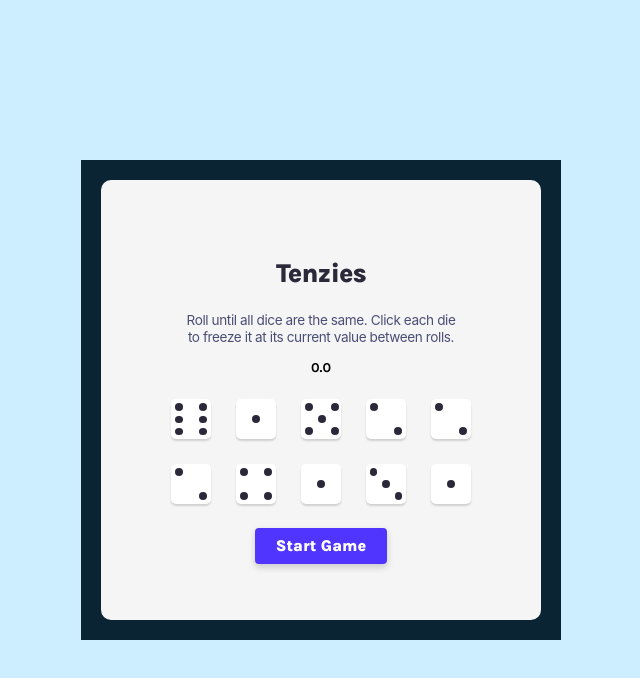
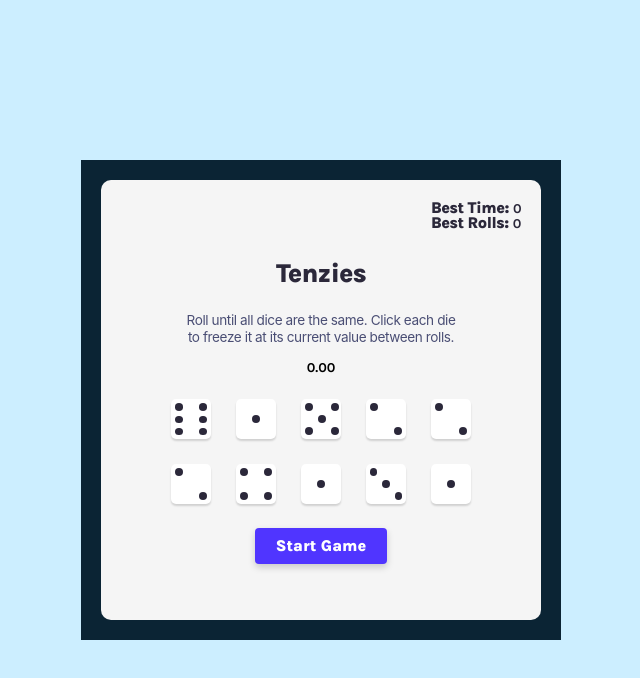
Before and after one commit to PablloZz/tenzies, a React (Vite) app: page / in a window 1280 px wide. Shown: the top 678 px of the page, without its empty margins (319-959 px from the left). Built offline with nearby package versions, Linux system fonts and the light colour scheme.

Commit message:
ADD: Best Time, Best Rolls and update timer

```diff
--- a/src/App.tsx
+++ b/src/App.tsx
@@ -1,4 +1,4 @@
-import React, { useEffect, useState } from "react"
+import React, { useCallback, useEffect, useRef, useState } from "react"
 import { Die } from "./components/Die"
 import "./style.css"
 import { nanoid } from "nanoid"
@@ -17,22 +17,76 @@ export default function App() {
   const [tenzies, setTenzies] = useState(false)
   const [numberOfRolls, setNumberOfRolls] = useState(0)
   const [isGameStarted, setIsGameStarted] = useState(false)
+  const [seconds, setSeconds] = useState(0)
+  const [minutes, setMinutes] = useState(0)
+  const [bestTime, setBestTime] = useState(() =>
+    Number(localStorage.getItem("best-time"))
+  )
+  const [bestRolls, setBestRolls] = useState(() =>
+    Number(localStorage.getItem("best-rolls"))
+  )
+
+  let timerId = useRef(0)
 
   useEffect(() => {
     const dieValue = dice[0].value.length
     const isValuesTheSame = dice.every((die) => die.value.length === dieValue)
     const isNumbersHeld = dice.every((die) => die.isHeld)
     if (isValuesTheSame && isNumbersHeld) {
-      setTenzies(true)
-      setIsGameStarted(false)
-      alert("You won")
+      setEndOfGame()
     }
   }, [dice])
+
+  useEffect(() => {
+    if (!isGameStarted) {
+      window.clearInterval(timerId.current)
+      return
+    }
+    setSeconds(0)
+    setMinutes(0)
+
+    function increaseTime() {
+      setSeconds((prevTime) => {
+        if (prevTime + 1 === 60) {
+          setMinutes((prevMinutes) => prevMinutes + 1)
+          return 0
+        }
+        return prevTime + 1
+      })
+    }
+
+    timerId.current = window.setInterval(increaseTime, 1000)
+
+    return () => window.clearInterval(timerId.current)
+  }, [isGameStarted])
+
+  const startGame = useCallback(() => {
+    setIsGameStarted(true)
+    setNumberOfRolls(0)
+  }, [])
+
+  const newGame = useCallback(() => {
+    setDice(allNewDice())
+    setNumberOfRolls(0)
+    setIsGameStarted(true)
+    setTenzies(false)
+  }, [])
+
+  const rollDice = useCallback(() => {
+    const newDice = allNewDice()
+
+    setDice((prevDice) =>
+      prevDice.map((die, index) => {
+        return die.isHeld ? die : newDice[index]
+      })
+    )
+
+    setNumberOfRolls((prevNumber) => prevNumber + 1)
+  }, [])
 
   function allNewDice() {
     const newDiceArray: DieType[] = []
 
-    //Create Dice
     for (let i = 0; i < 10; i++) {
       const newValue = Math.ceil(Math.random() * 6)
       let diceDots = createDiceDots(newValue)
@@ -52,20 +106,8 @@ export default function App() {
     return diceDots
   }
 
-  function rollDice() {
-    const newDice = allNewDice()
-
-    setDice((prevDice) =>
-      prevDice.map((die, index) => {
-        return die.isHeld ? die : newDice[index]
-      })
-    )
-
-    setNumberOfRolls((prevNumber) => prevNumber + 1)
-  }
-
   function holdDice(id: string) {
-    if(!isGameStarted) return
+    if (!isGameStarted) return
 
     setDice((prevDice) =>
       prevDice.map((die) => {
@@ -74,16 +116,52 @@ export default function App() {
     )
   }
 
-  function startGame() {
-    setIsGameStarted(true)
-    setNumberOfRolls(0)
+  function getTimeOfGame() {
+    let timeFormat = ""
+    if (seconds < 10) {
+      timeFormat = `0${seconds}`
+    } else if (seconds >= 10) {
+      timeFormat = `${seconds}`
+    }
+    let time = minutes < 1 ? "0." + timeFormat : minutes + "." + seconds
+    return time
   }
 
-  function newGame() {
-    setDice(allNewDice())
-    setNumberOfRolls(0)
-    setIsGameStarted(true)
-    setTenzies(false)
+  function setEndOfGame() {
+    setTenzies(true)
+    setIsGameStarted(false)
+    calculateBestTime()
+    calculateBestRolls()
+    alert("You won")
+  }
+
+  function calculateBestTime() {
+    let currentBestTime = localStorage.getItem("best-time")
+    let currentTime = getTimeOfGame()
+
+    if (!currentBestTime) {
+      localStorage.setItem("best-time", JSON.stringify(currentTime))
+      return
+    }
+
+    let newBestTime =
+      +currentBestTime < Number(currentTime) ? +currentBestTime : currentTime
+    localStorage.setItem("best-time", JSON.stringify(newBestTime))
+    setBestTime(Number(newBestTime))
+  }
+
+  function calculateBestRolls() {
+    let currentBestRolls = localStorage.getItem("best-rolls")
+
+    if (!currentBestRolls) {
+      localStorage.setItem("best-rolls", JSON.stringify(numberOfRolls))
+      return
+    }
+
+    let newBestRolls =
+      +currentBestRolls < numberOfRolls ? +currentBestRolls : numberOfRolls
+    localStorage.setItem("best-rolls", JSON.stringify(newBestRolls))
+    setBestRolls(newBestRolls)
   }
 
   const diceElements = dice.map((die) => (
@@ -98,8 +176,16 @@ export default function App() {
   return (
     <main className="main">
       {tenzies && <Confetti />}
-      <div>
-        <Header numberOfRolls={numberOfRolls} isStarted={isGameStarted}/>
+      <div className="best-results">
+        <h2>
+          Best Time: <span>{bestTime}</span>
+        </h2>
+        <h2>
+          Best Rolls: <span>{bestRolls}</span>
+        </h2>
+      </div>
+      <div className="game-board">
+        <Header numberOfRolls={numberOfRolls} getTimeOfGame={getTimeOfGame} />
         <div className="container">{diceElements}</div>
         <Button
           tenzies={tenzies}
--- a/src/components/Button.tsx
+++ b/src/components/Button.tsx
@@ -16,20 +16,12 @@ export default function Button({
   let button
 
   if (!isStarted && !tenzies) {
-    return (button = <button onClick={startGame}>Start Game</button>)
+    button = <button onClick={startGame}>Start Game</button>
   } else if (tenzies && !isStarted) {
-    return (button = <button onClick={newGame}>New Game</button>)
+    button = <button onClick={newGame}>New Game</button>
   } else {
-    <button onClick={rollDice}>Roll</button>
+    button = <button onClick={rollDice}>Roll</button>
   }
 
-  return (
-    <>
-      {tenzies ? (
-        <button onClick={newGame}>New Game</button>
-      ) : (
-        <button onClick={rollDice}>Roll</button>
-      )}
-    </>
-  )
+  return button
 }
--- a/src/components/GameDuration.tsx
+++ /dev/null
@@ -1,42 +0,0 @@
-import React, { useEffect, useRef, useState } from "react"
-
-type GameDurationProps = {
-  isStarted: boolean
-}
-
-function GameDuration({ isStarted }: GameDurationProps) {
-  const [timeOfGame, setTimeOfGame] = useState(0)
-  const [minutes, setMinutes] = useState(0)
-
-  let timerId = useRef(0)
-
-  useEffect(() => {
-    if (!isStarted) {
-      window.clearInterval(timerId.current)
-      return
-    }
-    setTimeOfGame(0)
-
-    function increaseTime() {
-      setTimeOfGame((prevTime) => {
-        if (prevTime + 1 === 60) {
-          setMinutes((prevMinutes) => prevMinutes + 1)
-          return 0
-        }
-        return prevTime + 1
-      })
-    }
-
-    timerId.current = window.setInterval(increaseTime, 1000)
-
-    return () => window.clearInterval(timerId.current)
-  }, [isStarted])
-
-  return (
-    <div className="time">
-      {minutes < 1 ? `0.${timeOfGame}` : `${minutes}.${timeOfGame}`}
-    </div>
-  )
-}
-
-export default GameDuration
--- a/src/components/Header.tsx
+++ b/src/components/Header.tsx
@@ -1,11 +1,9 @@
-import GameDuration from "./GameDuration"
-
 type HeaderProps = {
   numberOfRolls: number
-  isStarted: boolean
+  getTimeOfGame: () => string
 }
 
-export function Header({ numberOfRolls, isStarted }: HeaderProps) {
+export function Header({ numberOfRolls, getTimeOfGame }: HeaderProps) {
   return (
     <section className="section">
       <h2>Tenzies</h2>
@@ -17,7 +15,7 @@ export function Header({ numberOfRolls, isStarted }: HeaderProps) {
           current value between rolls.
         </p>
       )}
-      <GameDuration isStarted={isStarted} />
+      <div className="time">{getTimeOfGame()}</div>
     </section>
   )
 }
--- a/src/style.css
+++ b/src/style.css
@@ -15,6 +15,7 @@ body {
 }
 
 .main {
+  position: relative;
   display: flex;
   justify-content: center;
   align-items: center;
@@ -23,7 +24,7 @@ body {
   background: #0b2434;
 }
 
-.main > div {
+.main > .game-board {
   display: flex;
   flex-direction: column;
   justify-content: center;
@@ -98,6 +99,29 @@ body {
   transform: scale(0.9);
 }
 
+.best-results {
+  position: absolute;
+  top: 5vmin;
+  right: 5vmin;
+}
+
+.best-results > h2 {
+  font-family: "Karla";
+  font-style: normal;
+  font-weight: 800;
+  font-size: 2vmin;
+  line-height: 1.9vmin;
+  letter-spacing: -0.03em;
+  color: #2b283a;
+  margin: 0;
+}
+
+.best-results h2 span {
+  font-weight: 700;
+  font-size: 1.7vmin;
+  line-height: 1.5vmin;
+}
+
 .die {
   height: 5vmin;
   background: #ffffff;
@@ -105,7 +129,7 @@ body {
   box-shadow: 0px 2px 2px rgba(0, 0, 0, 0.15);
   cursor: pointer;
   user-select: none;
-  padding: .2vmin;
+  padding: 0.2vmin;
 }
 
 .die.held {
@@ -150,7 +174,7 @@ body {
   align-self: flex-end;
 }
 
-.dots.dot5 .column:nth-of-type(2){
+.dots.dot5 .column:nth-of-type(2) {
   justify-content: center;
 }
 
```
